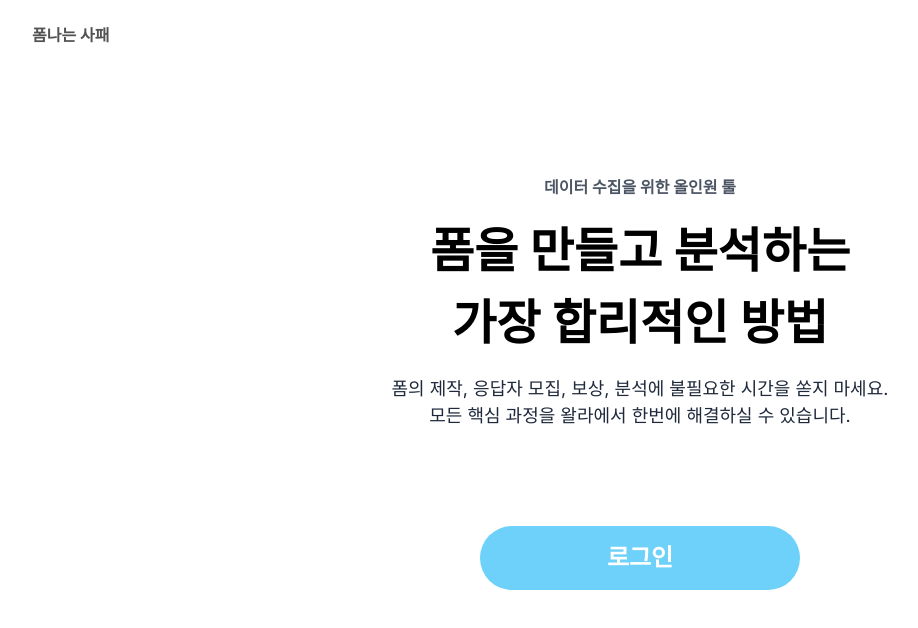
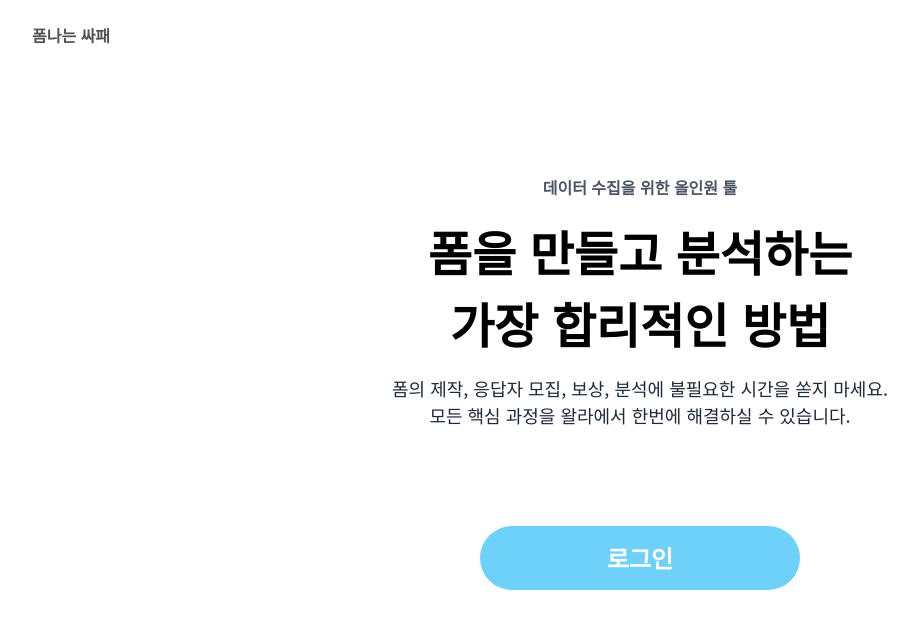
Before and after one commit to se-eun-park/ssafe-modal-refactor, a React (Vite) app: page / in a window 1280 px wide. Shown: the top 628 px of the page, without its empty margins (0-918 px from the left). Built offline with nearby package versions, Linux system fonts and the light colour scheme.

Commit message:
Feat: 기본 폰트 적용

```diff
--- a/index.html
+++ b/index.html
@@ -4,16 +4,9 @@
     <meta charset="UTF-8" />
     <meta name="viewport" content="width=device-width, initial-scale=1.0" />
     <link rel="icon" type="image/png" href="/public/favicon.png" />
-    <link rel="preconnect" href="https://fonts.googleapis.com" />
-    <link rel="preconnect" href="https://fonts.gstatic.com" crossorigin />
-    <link
-      href="https://fonts.googleapis.com/css2?family=Inter&display=swap"
-      rel="stylesheet"
-    />
-    <link
-      href="https://fonts.googleapis.com/css2?family=Inter:wght@700&display=swap"
-      rel="stylesheet"
-    />
+    <link rel="preconnect" href="https://fonts.googleapis.com">
+<link rel="preconnect" href="https://fonts.gstatic.com" crossorigin>
+<link href="https://fonts.googleapis.com/css2?family=Noto+Sans+KR:wght@100..900&display=swap" rel="stylesheet">
     <title>폼나는 싸패: 폼을 만들고 분석하는 가장 합리적인 방법</title>
   </head>
   <body>
--- a/src/main.css
+++ b/src/main.css
@@ -3,10 +3,7 @@
 @tailwind utilities;
 
 * {
-  font-family:
-    'Inter',
-    Trebuchet MS,
-    sans-serif !important;
+  font-family: "Noto Sans KR", sans-serif;
 }
 
 html {
--- a/src/pages/HomePage.tsx
+++ b/src/pages/HomePage.tsx
@@ -13,7 +13,7 @@
 
   return (
     <div>
-      <Header headText={'폼나는 사패'} nickName={''} />
+      <Header headText={'폼나는 싸패'} nickName={''} />
       <div className="flex h-screen items-center justify-center">
         <div className="h-[45rem] text-center">
           <p className="mb-[1.6rem] text-[1.6rem] font-bold text-[#4B5563]">데이터 수집을 위한 올인원 툴</p>
```
